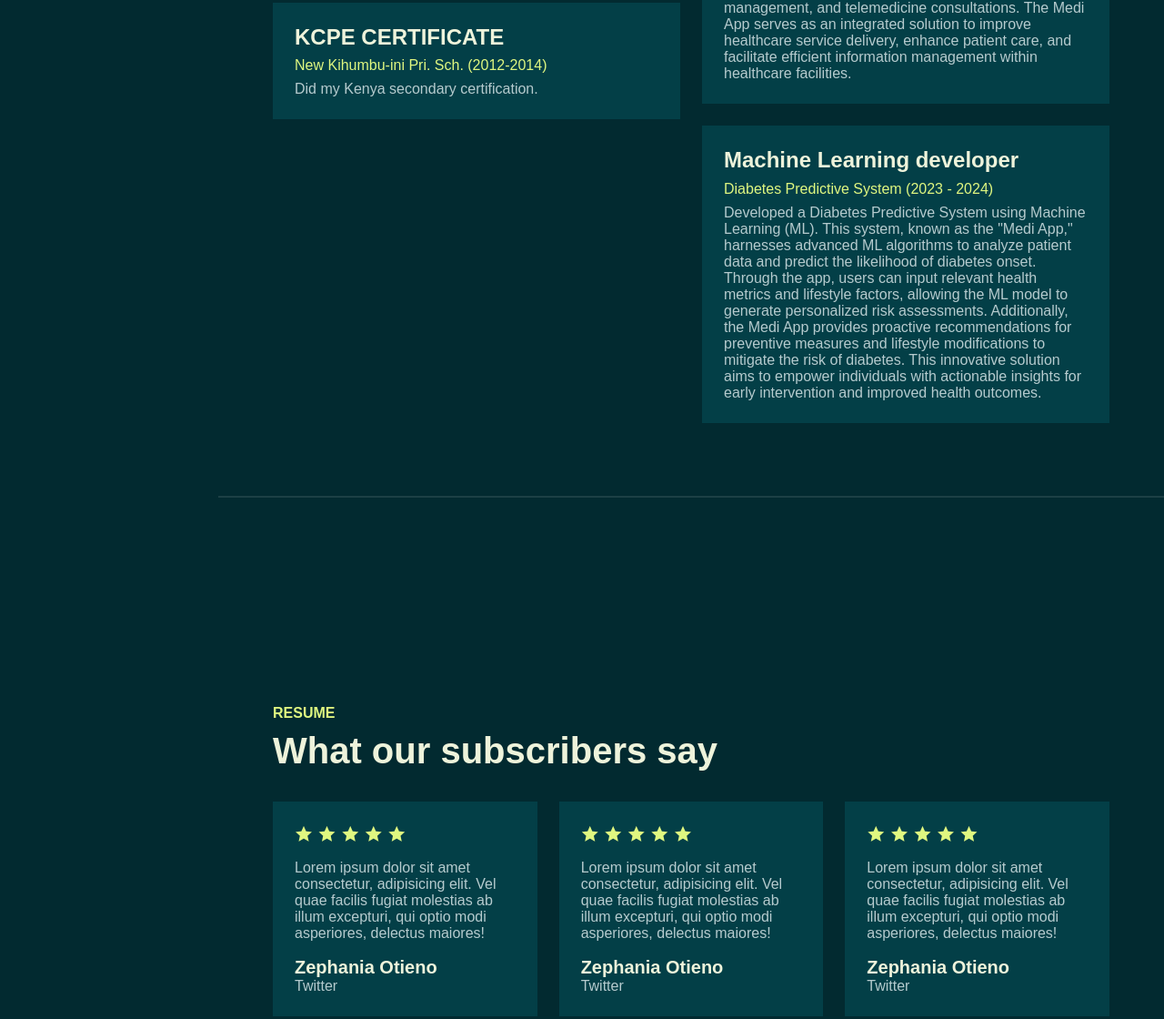
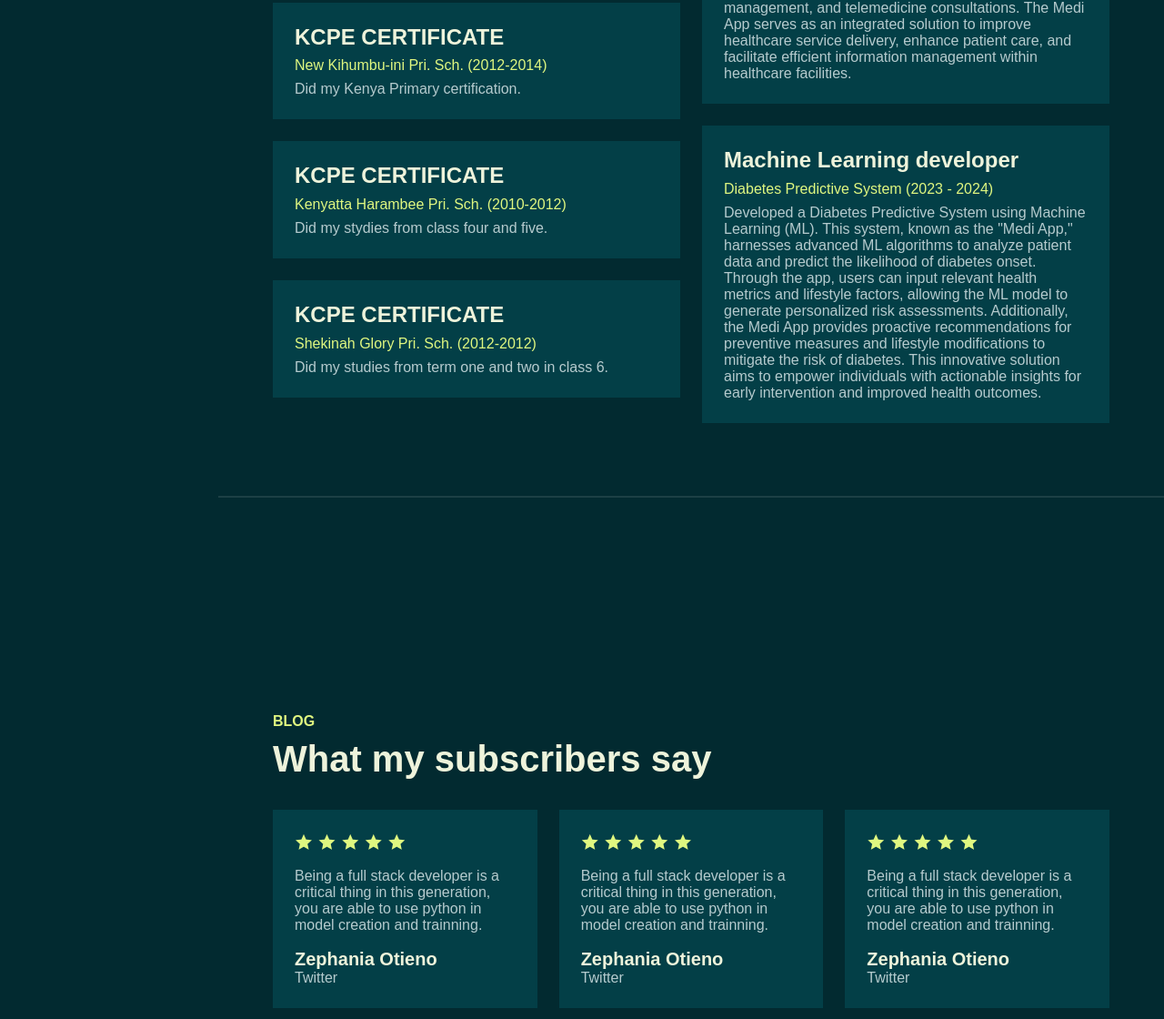
Before and after one commit to zephania002/Zephania-Portfolio, a plain HTML site: page index.html in a window 1280 px wide. Shown: the part 3644-4764 px from the top of the page at 91% size. Drawn offline with Linux system fonts and the light colour scheme; a web font is replaced by a local one.

Commit message:
index.html refill

```diff
--- a/index.html
+++ b/index.html
@@ -251,7 +251,21 @@
                                 <div class="bg-base p-4 rounded-4 shadow-effect">
                                     <h4>KCPE CERTIFICATE </h4>
                                     <p class="text-brand mb-2">New Kihumbu-ini Pri. Sch. (2012-2014) </p>
-                                    <p class="mb-0">Did my Kenya secondary certification.</p>
+                                    <p class="mb-0">Did my Kenya Primary certification.</p>
+                                </div>
+                            </div>
+                            <div class="col-12" data-aos="fade-up" data-aos-delay="600">
+                                <div class="bg-base p-4 rounded-4 shadow-effect">
+                                    <h4>KCPE CERTIFICATE </h4>
+                                    <p class="text-brand mb-2">Kenyatta Harambee Pri. Sch. (2010-2012) </p>
+                                    <p class="mb-0">Did my stydies from class four and five.</p>
+                                </div>
+                            </div>
+                            <div class="col-12" data-aos="fade-up" data-aos-delay="600">
+                                <div class="bg-base p-4 rounded-4 shadow-effect">
+                                    <h4>KCPE CERTIFICATE </h4>
+                                    <p class="text-brand mb-2">Shekinah Glory Pri. Sch. (2012-2012) </p>
+                                    <p class="mb-0">Did my studies from term one and two in class 6.</p>
                                 </div>
                             </div>
 
@@ -311,8 +325,8 @@
 
                 <div class="row pb-4" data-aos="fade-up">
                     <div class="col-lg-8">
-                        <h6 class="text-brand">RESUME</h6>
-                        <h1>What our subscribers say</h1>
+                        <h6 class="text-brand">BLOG</h6>
+                        <h1>What my subscribers say</h1>
                     </div>
                 </div>
 
@@ -328,7 +342,9 @@
                                 <i class="las la-star"></i>
                                 <i class="las la-star"></i>
                             </div>
-                            <p class="my-3">Lorem ipsum dolor sit amet consectetur, adipisicing elit. Vel quae facilis fugiat molestias ab illum excepturi, qui optio modi asperiores, delectus maiores!</p>
+                            <p class="my-3">Being a full stack developer is a critical thing in this generation, you are able to use python in model creation and
+                                trainning.
+                            </p>
                             <div class="person">
                                 <h5 class="mb-0">Zephania Otieno</h5>
                                 <p class="mb-0">Twitter</p>
@@ -347,7 +363,8 @@
                                 <i class="las la-star"></i>
                                 <i class="las la-star"></i>
                             </div>
-                            <p class="my-3">Lorem ipsum dolor sit amet consectetur, adipisicing elit. Vel quae facilis fugiat molestias ab illum excepturi, qui optio modi asperiores, delectus maiores!</p>
+                            <p class="my-3">Being a full stack developer is a critical thing in this generation, you are able to use python in model creation and
+                                trainning.</p>
                             <div class="person">
                                 <h5 class="mb-0">Zephania Otieno</h5>
                                 <p class="mb-0">Twitter</p>
@@ -366,7 +383,8 @@
                                 <i class="las la-star"></i>
                                 <i class="las la-star"></i>
                             </div>
-                            <p class="my-3">Lorem ipsum dolor sit amet consectetur, adipisicing elit. Vel quae facilis fugiat molestias ab illum excepturi, qui optio modi asperiores, delectus maiores!</p>
+                            <p class="my-3">Being a full stack developer is a critical thing in this generation, you are able to use python in model creation and
+                                trainning.</p>
                             <div class="person">
                                 <h5 class="mb-0">Zephania Otieno</h5>
                                 <p class="mb-0">Twitter</p>
@@ -387,8 +405,8 @@
 
                 <div class="row pb-4" data-aos="fade-up">
                     <div class="col-lg-8">
-                        <h6 class="text-brand">BLOG</h6>
-                        <h1>My BLog Posts</h1>
+                        <h6 class="text-brand">DOCUMENTATION</h6>
+                        <h1>My Documentation ands Posts</h1>
                     </div>
                 </div>
 
```
